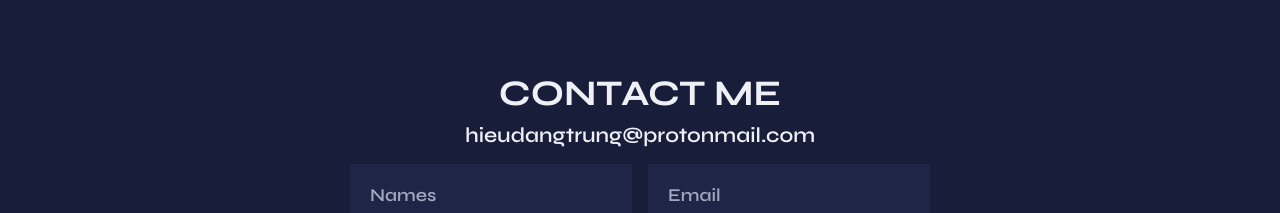
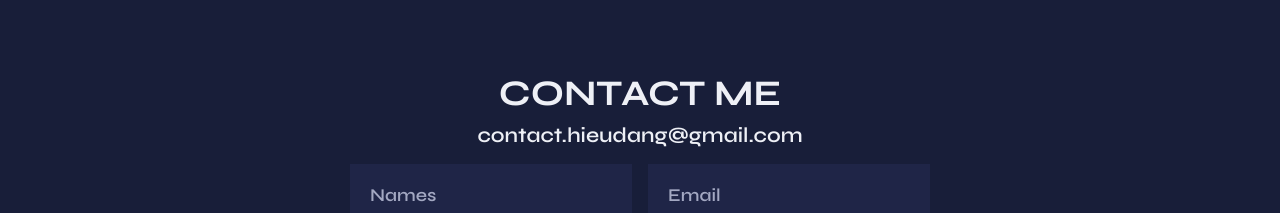
Before and after one commit to danghieutrung/hieudang-blog, a React (Create React App) app: page / in a window 1280 px wide. Shown: the part 5720-5933 px from the top of the page. Built offline with nearby package versions, Linux system fonts and the light colour scheme.

Commit message:
change email address

```diff
--- a/src/Components/ContactMe.js
+++ b/src/Components/ContactMe.js
@@ -7,7 +7,7 @@ const ContactMe = () => {
   return (
     <section className="contact section" id="contact">
       <h2 className="section__title__contactme">CONTACT ME</h2>
-      <h3 className="my_email">hieudangtrung@protonmail.com</h3>
+      <h3 className="my_email">contact.hieudang@gmail.com</h3>
 
       <div className="contact__container container grid">
         <ContactForm />
```
Also changed, not shown: 2 other files (tests, documents, lock files or other folders).
